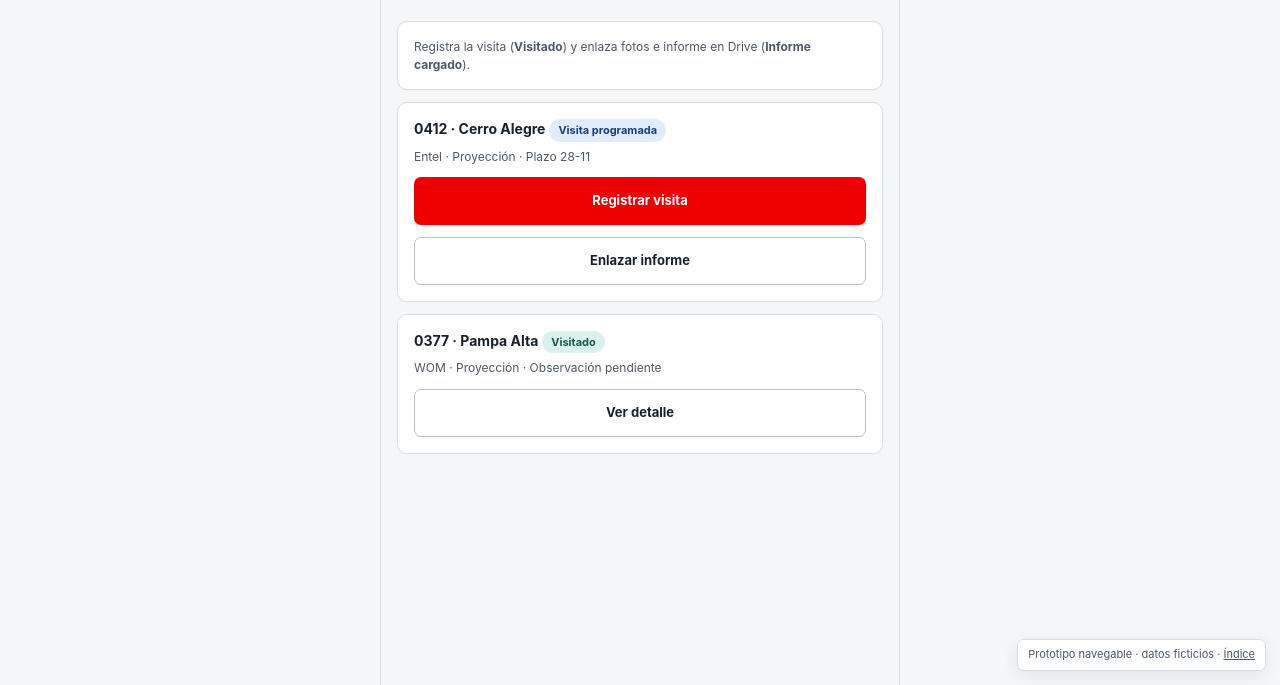
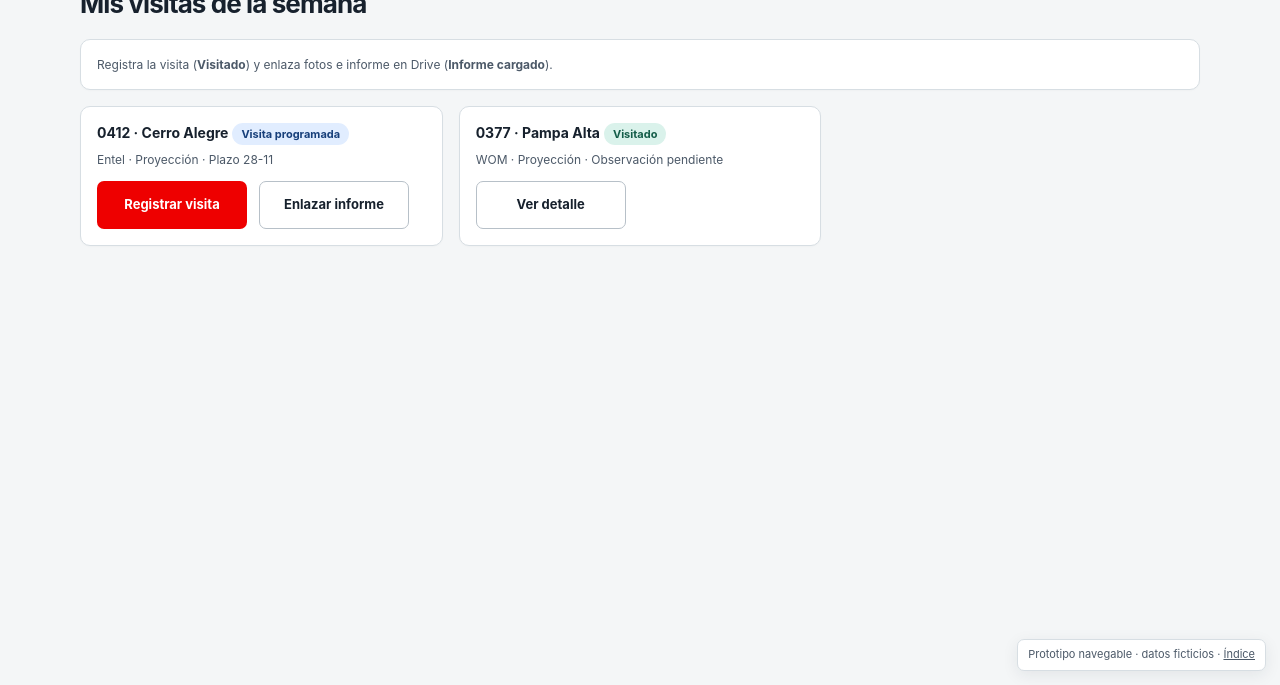
Before and after one commit to Saintkirk/prototipo-dashboard, a plain HTML site: page terreno.html in a window 1280 px wide. Shown: the part 115-800 px from the top of the page. Drawn offline with Linux system fonts and the light colour scheme.

Commit message:
feat: vistas de terreno y dibujante aprovechan el ancho en pantallas grandes

```diff
--- a/styles/responsive.css
+++ b/styles/responsive.css
@@ -303,3 +303,54 @@
     grid-template-columns: 1fr;
   }
 }
+
+/* Vistas de terreno y dibujante en pantallas grandes: se aprovecha el ancho
+   (barra completa, tarjetas en cuadricula, botones con ancho propio).
+   En celular se mantiene la vista de una columna. */
+@media (min-width: 1024px) {
+  .mov {
+    max-width: none;
+    border-inline: 0;
+    background: transparent;
+  }
+
+  .mov .bar {
+    padding-inline: max(28px, calc((100% - 1120px) / 2));
+  }
+
+  .mobile-menu-links {
+    grid-template-columns: repeat(4, minmax(0, 1fr));
+    padding-inline: max(28px, calc((100% - 1120px) / 2));
+  }
+
+  .mov .cuerpo {
+    max-width: 1176px;
+    margin: 0 auto;
+    padding: 32px 28px 48px;
+    display: grid;
+    grid-template-columns: repeat(auto-fill, minmax(340px, 1fr));
+    gap: 16px;
+    align-items: start;
+  }
+
+  .mov .cuerpo > h2,
+  .mov .cuerpo > .card:first-of-type {
+    grid-column: 1 / -1;
+  }
+
+  .mov h2 {
+    font-size: 26px;
+    margin-bottom: 0;
+  }
+
+  .mov .card {
+    margin-bottom: 0;
+  }
+
+  .mov .btn {
+    display: inline-flex;
+    width: auto;
+    min-width: 150px;
+    margin-right: 8px;
+  }
+}
```
